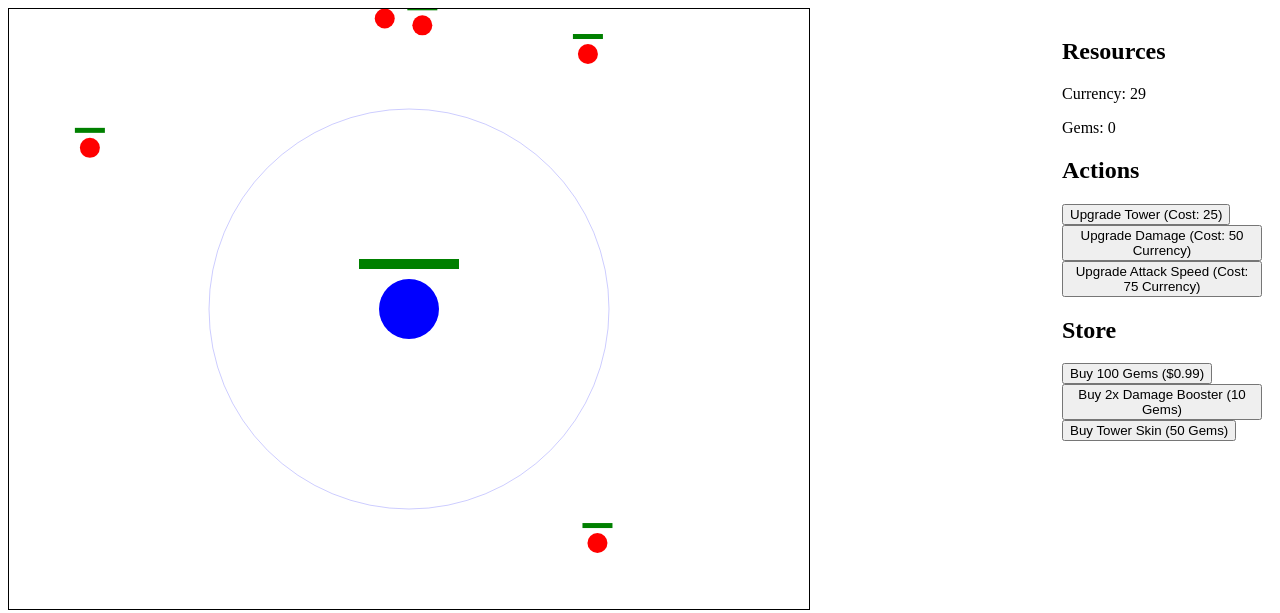
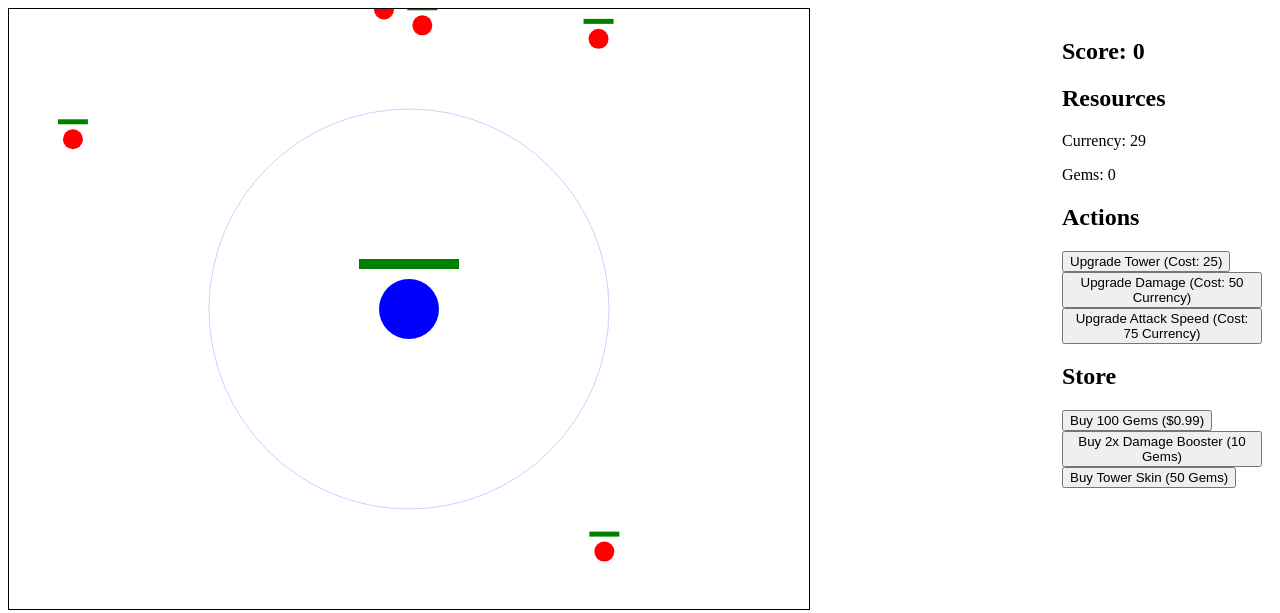
Before and after one commit to k-v09/cha-ching, a plain HTML site: page index.html in a window 1280 px wide. Drawn offline with Linux system fonts and the light colour scheme.

Commit message:
score and speed multiplier

```diff
--- a/game.js
+++ b/game.js
@@ -4,8 +4,11 @@ let centralTower;
 let enemies = [];
 let gameLoop;
 let damageMultiplier = 1;
+let score = 0;
 
 const canvas = document.getElementById('gameCanvas');
+const scorer = document.getElementById('score');
+const scores1 = 'Score: ';
 const ctx = canvas.getContext('2d');
 
 class CentralTower {
@@ -135,12 +138,13 @@ class Enemy {
         if (index > -1) {
             enemies.splice(index, 1);
             currency += 5; // reward for killing an enemy
+            score++;
         }
     }
 }
 
 function spawnEnemy() {
-    if (Math.random() < 0.02) {
+    if (Math.random() < (0.01 + 0.01 * Math.floor(score / 20))) {
         enemies.push(new Enemy());
     }
 }
@@ -166,6 +170,7 @@ function updateGame() {
     currency += 0.1;
     document.getElementById('currency').textContent = Math.floor(currency);
     document.getElementById('gems').textContent = gems;
+    scorer.textContent = scores1 + score;
 }
 
 document.getElementById('upgradeTower').addEventListener('click', () => {
--- a/index.html
+++ b/index.html
@@ -10,6 +10,7 @@
     <div id="game-container">
         <canvas id="gameCanvas" width="800" height="600"></canvas>
         <div id="ui">
+            <h2 id="score"></h2>
             <h2>Resources</h2>
             <p>Currency: <span id="currency">0</span></p>
             <p>Gems: <span id="gems">0</span></p>
```
